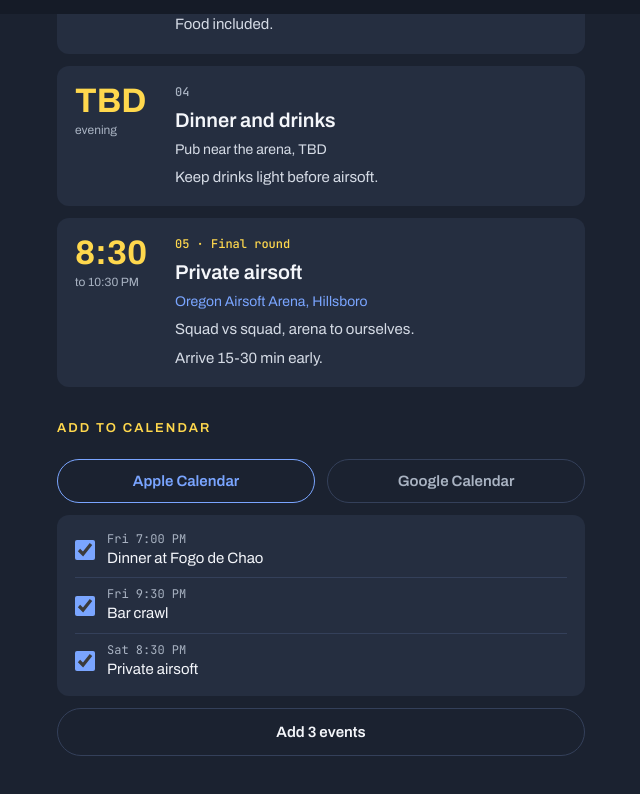
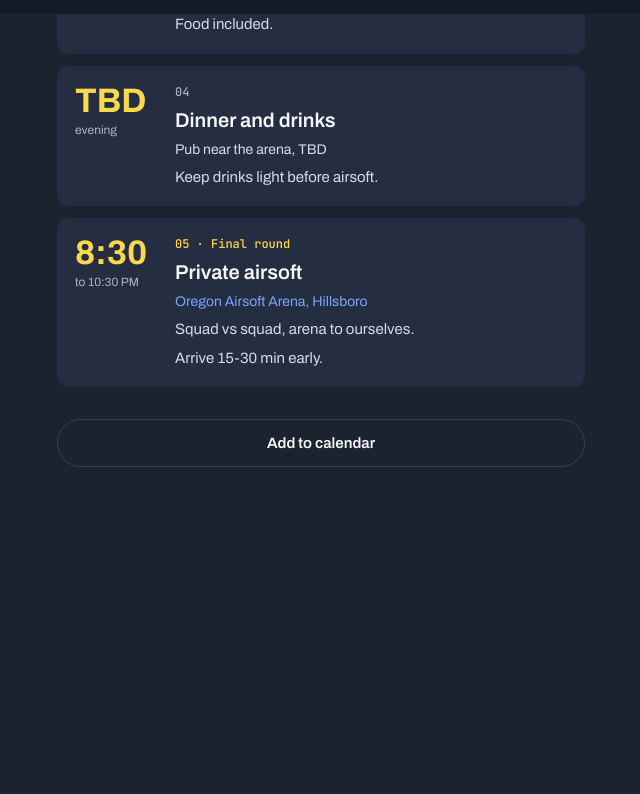
Before and after one commit to dorianrm/zach-bach-app, a Next.js app: page / in a window 1280 px wide. Shown: the part 786-1580 px from the top of the page, without its empty margins (319-959 px from the left). After the commit the page ends 1353 px from the top, so only its background shows below. Built offline with nearby package versions, Linux system fonts and the light colour scheme.

Commit message:
feat(calendar): pick events and calendar in one sheet

```diff
--- a/app/globals.css
+++ b/app/globals.css
@@ -34,3 +34,8 @@ body {
   background: var(--color-bg);
   color: var(--color-text);
 }
+
+/* An open sheet (modal <dialog>) stops the page behind it from scrolling. */
+body:has(dialog[open]) {
+  overflow: hidden;
+}
--- a/components/CalendarPicker.tsx
+++ b/components/CalendarPicker.tsx
@@ -1,98 +1,120 @@
 'use client';
 
-import { useState } from 'react';
+import { useRef, useState } from 'react';
 import { Button } from './Button';
-import { DayHeading } from './DayHeading';
 
 export type CalendarEvent = { tag: string; title: string; when: string; googleUrl: string };
 
-type Mode = 'apple' | 'google';
+const sheetButton =
+  'flex min-h-12 w-full flex-col items-center justify-center rounded-full px-6 py-2 text-[15px] font-semibold no-underline';
 
-const tab = 'min-h-11 flex-1 rounded-full border text-[15px] font-semibold';
-const row = 'flex min-h-12 items-center gap-3 border-t border-line py-2 text-[15px] text-text first:border-t-0';
+// One button opens a sheet. The guest ticks the events they attend, then picks a calendar.
+// Apple: one calendar file holds every ticked event.
+// Google: a link holds one event, and phones block opening several tabs from one tap,
+// so the Google button opens the ticked events one at a time.
+export function CalendarPicker({ events }: { events: CalendarEvent[] }) {
+  const sheet = useRef<HTMLDialogElement>(null);
+  const [picked, setPicked] = useState(() => new Set(events.map((e) => e.tag)));
+  const [googleStep, setGoogleStep] = useState(0);
 
-// Apple: tick the events, then one calendar file holds them all.
-// Google: a link holds one event, and phones block opening several tabs, so each event has its own link.
-export function CalendarPicker({ events }: { events: CalendarEvent[] }) {
-  const [mode, setMode] = useState<Mode>('apple');
-  const [picked, setPicked] = useState(() => new Set(events.map((e) => e.tag)));
-
-  const toggle = (tag: string) =>
+  const toggle = (tag: string) => {
     setPicked((prev) => {
       const next = new Set(prev);
       if (!next.delete(tag)) next.add(tag);
       return next;
     });
-  // Content order, so the file lists events by time.
+    setGoogleStep(0);
+  };
+  const open = () => {
+    setGoogleStep(0);
+    sheet.current?.showModal();
+  };
+
+  // Content order, so the file and the Google steps go by time.
   const chosen = events.filter((e) => picked.has(e.tag));
+  const nextGoogle = chosen[googleStep];
 
   return (
-    <section className="flex flex-col gap-3">
-      <DayHeading>Add to calendar</DayHeading>
-      <div className="flex gap-3" role="group" aria-label="Calendar app">
-        {(['apple', 'google'] as const).map((m) => (
+    <>
+      <Button variant="secondary" onClick={open} className="h-12 w-full">
+        Add to calendar
+      </Button>
+
+      <dialog
+        ref={sheet}
+        aria-labelledby="calendar-sheet-title"
+        // A tap on the dimmed backdrop (outside the sheet) closes it.
+        onClick={(e) => e.target === e.currentTarget && sheet.current?.close()}
+        className="m-0 mt-auto max-h-[85dvh] w-full max-w-none rounded-t-2xl bg-card text-text backdrop:bg-bg/80"
+      >
+        <div className="flex flex-col gap-4 px-[18px] pt-[18px] pb-[max(18px,env(safe-area-inset-bottom))]">
+          <div className="flex items-center justify-between">
+            <h2 id="calendar-sheet-title" className="text-xl font-semibold">
+              Add to calendar
+            </h2>
             <button
-            key={m}
               type="button"
-            aria-pressed={mode === m}
-            onClick={() => setMode(m)}
-            className={`${tab} ${mode === m ? 'border-link text-link' : 'border-line text-muted'}`}
+              onClick={() => sheet.current?.close()}
+              aria-label="Close"
+              className="size-11 rounded-full text-2xl leading-none text-muted"
             >
-            {m === 'apple' ? 'Apple Calendar' : 'Google Calendar'}
+              ×
             </button>
-        ))}
           </div>
 
-      <div className="flex flex-col rounded-xl bg-card px-[18px] py-2">
-        {mode === 'apple'
-          ? events.map((e) => (
-              <label key={e.tag} className={row}>
+          <ul className="flex flex-col">
+            {events.map((e) => (
+              <li key={e.tag} className="border-t border-line first:border-t-0">
+                <label className="flex min-h-12 items-center gap-3 py-2 text-[15px]">
                   <input
                     type="checkbox"
                     checked={picked.has(e.tag)}
                     onChange={() => toggle(e.tag)}
                     className="size-5 shrink-0 accent-link"
                   />
-                <Event event={e} />
+                  <span className="flex min-w-0 flex-col">
+                    <span className="font-mono text-xs text-muted">{e.when}</span>
+                    <span>{e.title}</span>
+                  </span>
                 </label>
-            ))
-          : events.map((e) => (
-              <div key={e.tag} className={row}>
-                <Event event={e} />
+              </li>
+            ))}
+          </ul>
+
+          {chosen.length === 0 ? (
+            <p className="text-sm text-muted">Pick at least one event.</p>
+          ) : (
+            <div className="flex flex-col gap-3">
               <a
-                  href={e.googleUrl}
+                href={`/api/calendar.ics?events=${chosen.map((e) => encodeURIComponent(e.tag)).join(',')}`}
+                className={`${sheetButton} bg-highlight text-on-highlight`}
+              >
+                Apple Calendar ({chosen.length})
+              </a>
+              {nextGoogle ? (
+                <a
+                  href={nextGoogle.googleUrl}
                   target="_blank"
                   rel="noopener noreferrer"
-                  aria-label={`Add ${e.title} to Google Calendar`}
-                  className="flex min-h-11 shrink-0 items-center font-semibold text-link"
+                  onClick={() => setGoogleStep((s) => s + 1)}
+                  className={`${sheetButton} border border-line text-text`}
                 >
-                  Add ↗
+                  Google Calendar
+                  {chosen.length > 1 && (
+                    <span className="text-xs font-normal text-muted">
+                      {googleStep + 1} of {chosen.length}: {nextGoogle.title}
+                    </span>
+                  )}
                 </a>
+              ) : (
+                <p className="text-center text-sm text-muted">
+                  All {chosen.length} opened in Google Calendar. Save each one there.
+                </p>
+              )}
             </div>
-            ))}
+          )}
         </div>
-
-      {mode === 'apple' &&
-        (chosen.length > 0 ? (
-          <Button
-            variant="secondary"
-            href={`/api/calendar.ics?events=${chosen.map((e) => encodeURIComponent(e.tag)).join(',')}`}
-            className="h-12 w-full"
-          >
-            Add {chosen.length} event{chosen.length === 1 ? '' : 's'}
-          </Button>
-        ) : (
-          <p className="text-sm text-muted">Pick at least one event.</p>
-        ))}
-    </section>
+      </dialog>
+    </>
   );
 }
-
-function Event({ event }: { event: CalendarEvent }) {
-  return (
-    <span className="flex min-w-0 flex-1 flex-col">
-      <span className="font-mono text-xs text-muted">{event.when}</span>
-      <span className="truncate">{event.title}</span>
-    </span>
-  );
-}
```
Lines whose indentation alone changed are shown as unchanged.
